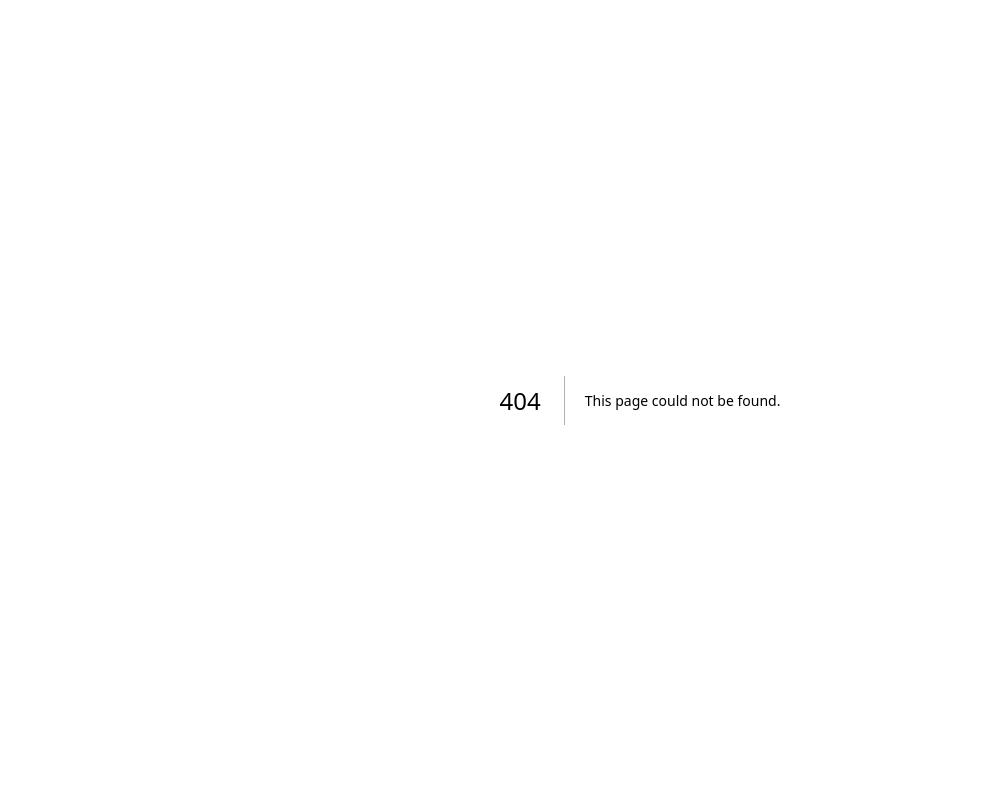
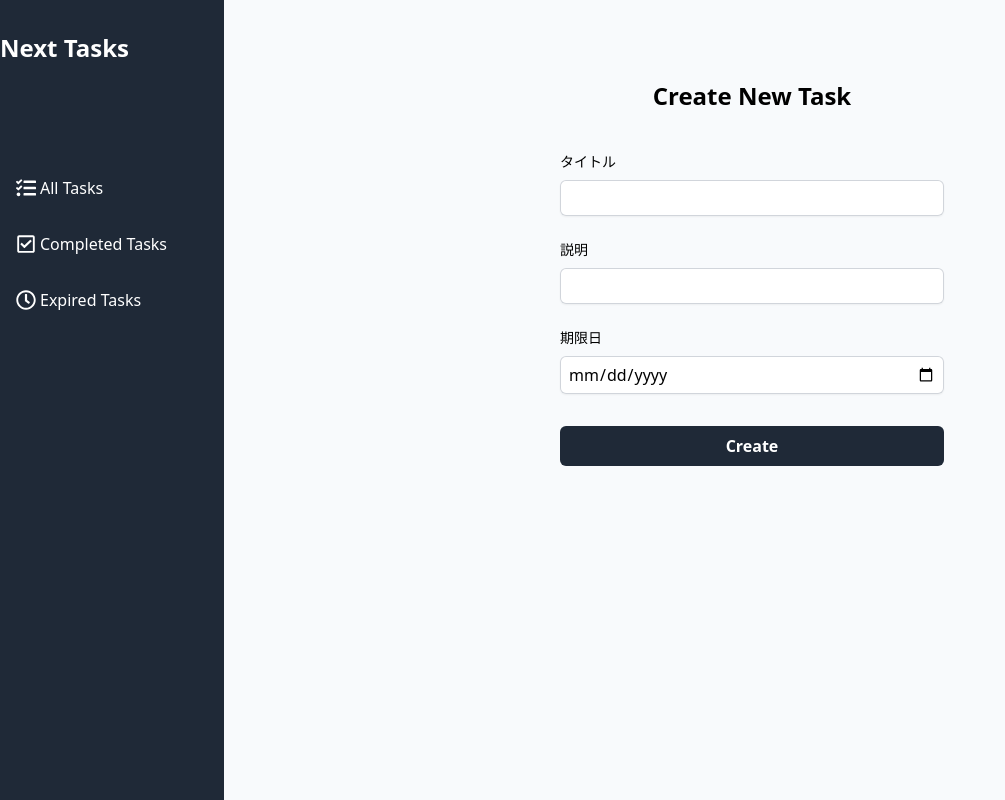
Before and after one commit to Sakaki0123/next-todo-app, a Next.js app: page /new in a window 1280 px wide. Before the commit this address had no page. Shown: the whole page, without its empty margins (0-1005 px from the left). Built offline with nearby package versions, Linux system fonts and the light colour scheme.

Commit message:
feat: create task page

```diff
--- /dev/null
+++ b/src/app/(main)/new/page.tsx
@@ -0,0 +1,12 @@
+import NewTaskForm from "@/components/NewTaskForm/NewTaskForm"
+
+const NewTaskPage = () => {
+  return (
+    <div className="flex flex-col justify-center py-20">
+        <h2 className="text-center text-2xl font-bold">Create New Task</h2>
+        <NewTaskForm />
+    </div>
+  )
+}
+
+export default NewTaskPage
--- /dev/null
+++ b/src/components/NewTaskForm/NewTaskForm.tsx
@@ -0,0 +1,35 @@
+
+
+const NewTaskForm = () => {
+    return (
+        <div className="mt-10 mx-auto w-full max-w-sm">
+            <form action="">
+                <div>
+                    <label htmlFor="title" className="block text-sm font-medium">
+                        タイトル
+                    </label>
+                    <input type="text" name="title" id="title" required className="block mt-2 py-1.5 px-2 w-full rounded-md border-0 shadow-sm ring-1 ring-inset ring-gray-300" />
+                </div>
+                <div className="mt-6">
+                    <label htmlFor="description" className="block text-sm font-medium">
+                        説明
+                    </label>
+                    <input type="text" name="description" id="description" required className="block mt-2 py-1.5 px-2 w-full rounded-md border-0 shadow-sm ring-1 ring-inset ring-gray-300" />
+                </div>
+                <div className="mt-6">
+                    <label htmlFor="dueDate" className="block text-sm font-medium">
+                        期限日
+                    </label>
+                    <input type="date" name="dueDate" id="dueDate" min=
+                        "2020-01-01" max="2999-12-31" required className="block mt-2 py-1.5 px-2 w-full rounded-md border-0 shadow-sm ring-1 ring-inset ring-gray-300" />
+                </div>
+                <button type="submit" className="mt-8 py-2 w-full bg-gray-800 text-white rounded-md hover:bg-gray-700 font-semibold">
+                    Create
+                </button>
+            </form>
+
+        </div>
+    )
+}
+
+export default NewTaskForm
```
